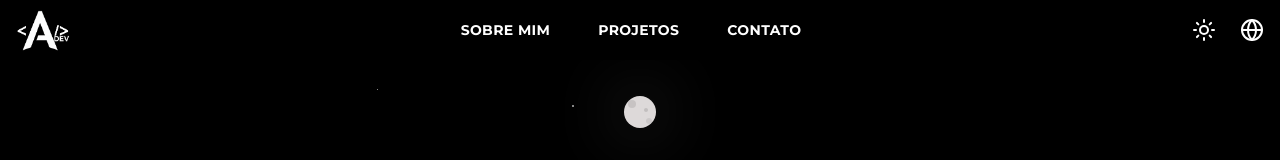
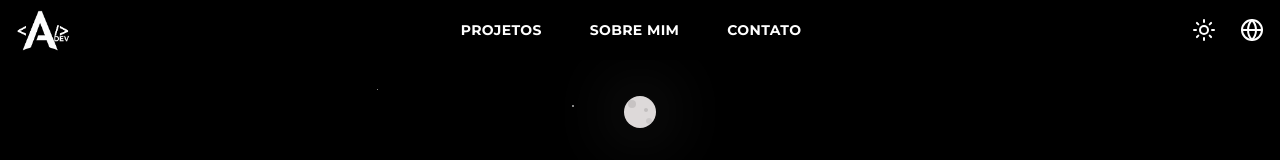
Before and after one commit to LeonardoAtaides/MyPortifolio, a Next.js app in the folder my-portifolio/: page / in a window 1280 px wide. Shown: the top 160 px of the page. Built offline with nearby package versions, Linux system fonts and the light colour scheme.

Commit message:
Update navbar.tsx

```diff
--- a/my-portifolio/app/components/navbar.tsx
+++ b/my-portifolio/app/components/navbar.tsx
@@ -128,11 +128,11 @@ export default function Navbar() {
         <nav className="hidden md:flex items-center gap-12 px-10 py-3 font-semibold text-sm tracking-wide rounded-full transition-colors duration-300"
 
         >
+          <a href="#projects" className="hover:opacity-80 transition uppercase">
+            {t.navbar.projects}
+          </a>
           <a href="#aboutme" className="hover:opacity-80 transition uppercase">
             {t.navbar.about}
-          </a>
-          <a href="#projects" className="hover:opacity-80 transition uppercase">
-            {t.navbar.projects}
           </a>
           <a href="#contact" className="hover:opacity-80 transition uppercase">
             {t.navbar.contact}
```
